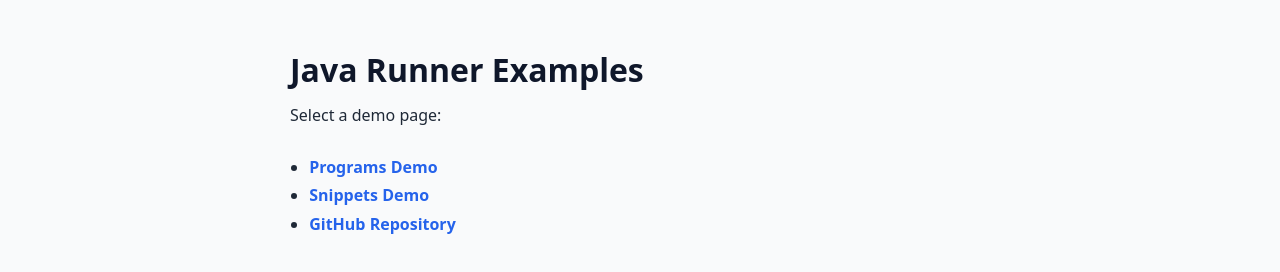
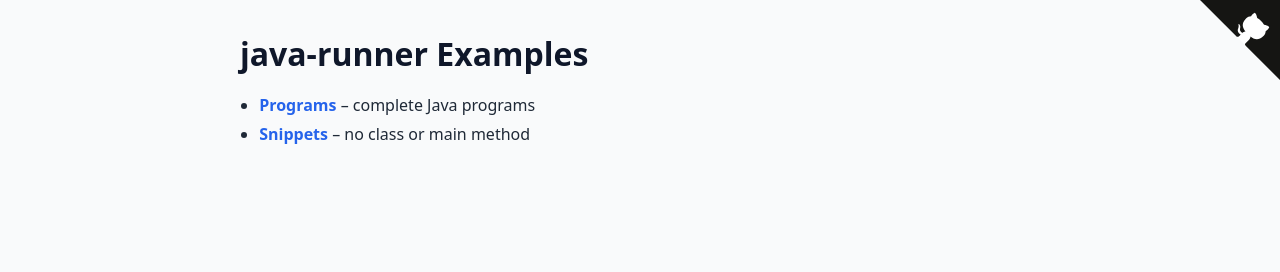
Before and after one commit to ChrisMayfield/java-runner, a website: page index.html in a window 1280 px wide. Drawn offline with Linux system fonts and the light colour scheme.

Commit message:
Add styles.css; standardize name to java-runner

```diff
--- a/index.html
+++ b/index.html
@@ -3,62 +3,26 @@
 <head>
   <meta charset="UTF-8">
   <meta name="viewport" content="width=device-width, initial-scale=1.0">
-  <title>Java Runner Examples</title>
-  <style>
-    :root {
-      color-scheme: light;
-    }
-
-    body {
-      margin: 0;
-      font-family: system-ui, -apple-system, "Segoe UI", sans-serif;
-      color: #1f2937;
-      background: #f9fafb;
-    }
-
-    main {
-      max-width: 700px;
-      margin: 3rem auto;
-      padding: 0 1.25rem;
-    }
-
-    h1 {
-      margin-bottom: 0.75rem;
-      color: #0f172a;
-    }
-
-    p {
-      margin-top: 0;
-      margin-bottom: 1.5rem;
-      line-height: 1.6;
-    }
-
-    ul {
-      padding-left: 1.2rem;
-      line-height: 1.8;
-    }
-
-    a {
-      color: #2563eb;
-      text-decoration: none;
-      font-weight: 600;
-    }
-
-    a:hover,
-    a:focus-visible {
-      text-decoration: underline;
-    }
-  </style>
+  <title>java-runner Examples</title>
+  <link rel="stylesheet" href="styles.css">
 </head>
 <body>
-  <main>
-    <h1>Java Runner Examples</h1>
-    <p>Select a demo page:</p>
-    <ul>
-      <li><a href="examples/programs.html">Programs Demo</a></li>
-      <li><a href="examples/snippets.html">Snippets Demo</a></li>
-      <li><a href="https://github.com/ChrisMayfield/java-runner">GitHub Repository</a></li>
-    </ul>
-  </main>
+  <a href="https://github.com/ChrisMayfield/java-runner" class="github-corner" aria-label="View source on GitHub">
+    <svg width="80" height="80" viewBox="0 0 250 250"
+      style="fill:#151513; color:#fff; position: absolute; top: 0; border: 0; right: 0;" aria-hidden="true">
+      <path d="M0,0 L115,115 L130,115 L142,142 L250,250 L250,0 Z" />
+      <path
+        d="M128.3,109.0 C113.8,99.7 119.0,89.6 119.0,89.6 C122.0,82.7 120.5,78.6 120.5,78.6 C119.2,72.0 123.4,76.3 123.4,76.3 C127.3,80.9 125.5,87.3 125.5,87.3 C122.9,97.6 130.6,101.9 134.4,103.2"
+        fill="currentColor" style="transform-origin: 130px 106px;" class="octo-arm" />
+      <path
+        d="M115.0,115.0 C114.9,115.1 118.7,116.5 119.8,115.4 L133.7,101.6 C136.9,99.2 139.9,98.4 142.2,98.6 C133.8,88.0 127.5,74.4 143.8,58.0 C148.5,53.4 154.0,51.2 159.7,51.0 C160.3,49.4 163.2,43.6 171.4,40.1 C171.4,40.1 176.1,42.5 178.8,56.2 C183.1,58.6 187.2,61.8 190.9,65.4 C194.5,69.0 197.7,73.2 200.1,77.6 C213.8,80.2 216.3,84.9 216.3,84.9 C212.7,93.1 206.9,96.0 205.4,96.6 C205.1,102.4 203.0,107.8 198.3,112.5 C181.9,128.9 168.3,122.5 157.7,114.1 C157.9,116.9 156.7,120.9 152.7,124.9 L141.0,136.5 C139.8,137.7 141.6,141.9 141.8,141.8 Z"
+        fill="currentColor" class="octo-body" />
+    </svg>
+  </a>
+  <h1>java-runner Examples</h1>
+  <ul>
+    <li><a href="examples/programs.html">Programs</a> &ndash; complete Java programs</li>
+    <li><a href="examples/snippets.html">Snippets</a> &ndash; no class or main method</li>
+  </ul>
 </body>
 </html>
--- a/src/runtime/fileio.ts
+++ b/src/runtime/fileio.ts
@@ -8,7 +8,7 @@
 } from '../interpreter/types';
 import { RuntimeError, makeJavaException } from '../interpreter/errors';
 
-/** In-memory file system used by the Java runner */
+/** In-memory file system used by java-runner */
 const virtualFS = new Map<string, string>();
 
 export function getVirtualFS(): Map<string, string> {
--- a/src/styles/main.css
+++ b/src/styles/main.css
@@ -1,4 +1,4 @@
-/* Java Runner Widget Styles */
+/* java-runner Widget Styles */
 
 :root {
   --jr-bg: #ffffff;
--- /dev/null
+++ b/styles.css
@@ -0,0 +1,72 @@
+body {
+  background: #f9fafb;
+  color: #1f2937;
+  font-family: system-ui, sans-serif;
+  margin: 2em auto;
+  max-width: 800px;
+  padding: 0 1em;
+}
+
+h1 {
+  margin-bottom: 0.75rem;
+  color: #0f172a;
+}
+
+h2 {
+  margin-top: 2em;
+  color: #555;
+}
+
+p {
+  margin-top: 0;
+  margin-bottom: 1.5rem;
+  line-height: 1.6;
+}
+
+ul {
+  padding-left: 1.2rem;
+  line-height: 1.8;
+}
+
+a {
+  color: #2563eb;
+  text-decoration: none;
+  font-weight: 600;
+}
+
+a:hover,
+a:focus-visible {
+  text-decoration: underline;
+}
+
+.github-corner:hover .octo-arm {
+  animation: octocat-wave 560ms ease-in-out
+}
+
+@keyframes octocat-wave {
+
+  0%,
+  100% {
+    transform: rotate(0)
+  }
+
+  20%,
+  60% {
+    transform: rotate(-25deg)
+  }
+
+  40%,
+  80% {
+    transform: rotate(10deg)
+  }
+}
+
+@media (max-width:500px) {
+  .github-corner:hover .octo-arm {
+    animation: none
+  }
+
+  .github-corner .octo-arm {
+    animation: octocat-wave 560ms ease-in-out
+  }
+}
```
Also changed, not shown: examples/programs.html (+3 -15 lines), examples/snippets.html (+3 -15 lines), .github/copilot-instructions.md, README.md.
